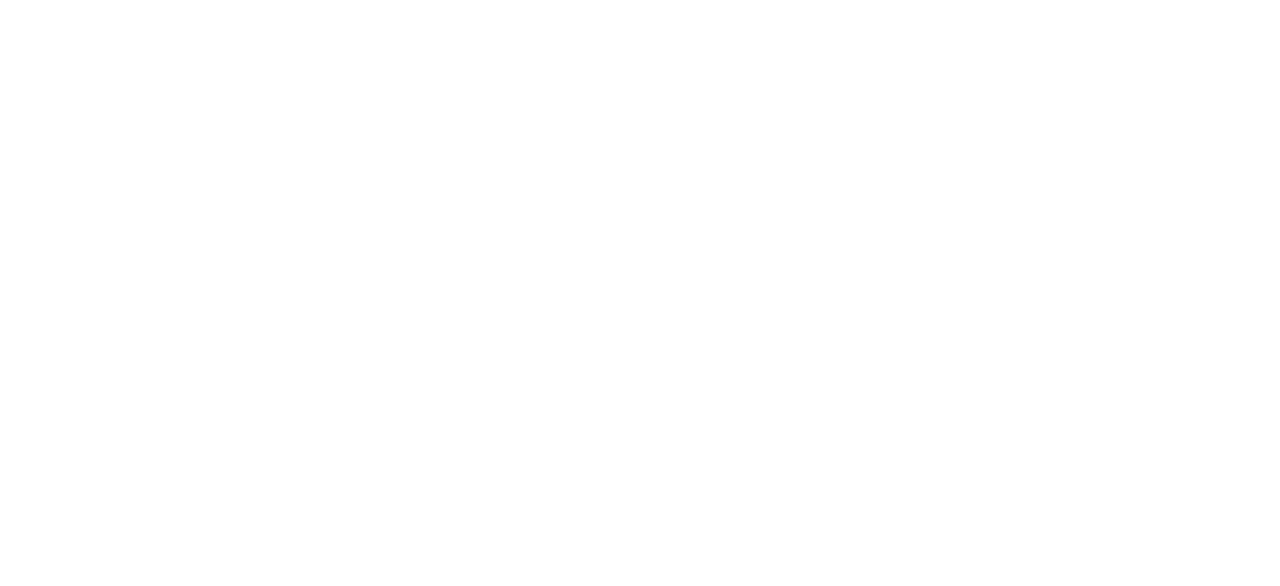
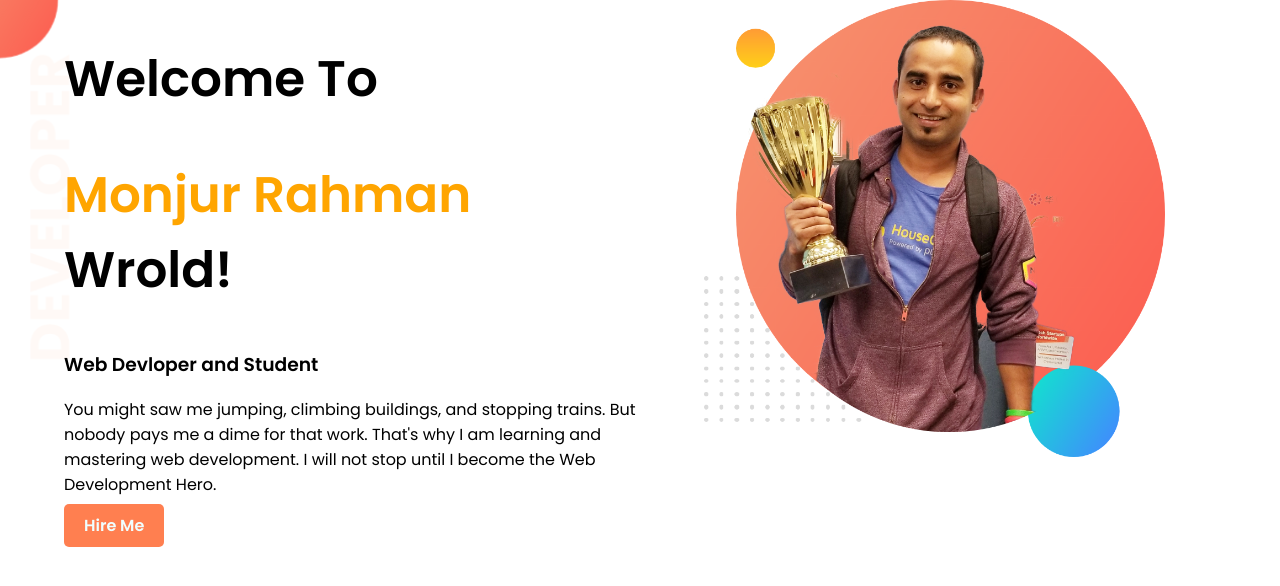
Before and after one commit to chayon4619/devlopoer-portfolio, a plain HTML site: page index.html in a window 1280 px wide. Drawn offline with Linux system fonts and the light colour scheme.

Commit message:
top banner

```diff
--- a/index.html
+++ b/index.html
@@ -1,13 +1,34 @@
 <!DOCTYPE html>
 <html lang="en">
+
 <head>
     <meta charset="UTF-8">
     <meta http-equiv="X-UA-Compatible" content="IE=edge">
     <meta name="viewport" content="width=device-width, initial-scale=1.0">
     <title>Monjur Portfolio</title>
+    <link rel="preconnect" href="https://fonts.googleapis.com">
+    <link rel="preconnect" href="https://fonts.gstatic.com" crossorigin>
+    <link href="https://fonts.googleapis.com/css2?family=Poppins:ital,wght@0,200;0,300;0,400;0,600;1,300&display=swap"
+        rel="stylesheet">
     <link rel="stylesheet" href="style.css">
 </head>
+
 <body>
 
+    <section class="top-banner">
+        <div class="half-w">
+            <h1>Welcome To</h1>
+            <h1><span class="name">Monjur Rahman</span> Wrold!</h1>
+            <h3>Web Devloper and Student</h3>
+            <p>You might saw me jumping, climbing buildings, and stopping trains. But nobody pays me a dime for that
+                work.
+                That's why I am learning and mastering web development. I will not stop until I become the Web
+                Development Hero.
+            </p>
+            <a class="link-btn" target="_blank" href="https://github.com/chayon4619">Hire Me</a>
+        </div>
+        <div class="half-w"><img src="images/jhankar.png" alt=""></div>
+    </section>
 </body>
+
 </html>
--- a/style.css
+++ b/style.css
@@ -0,0 +1,39 @@
+body {
+    font-family: 'Poppins', sans-serif;
+    margin: 0;
+}
+
+h1 {
+    font-size: 50px;
+}
+
+.name {
+    color: orange;
+}
+
+section {
+    display: flex;
+}
+
+.half-w {
+    width: 50%;
+    padding-left: 5%;
+}
+
+.half-w img {
+    width: 80%;
+}
+
+.link-btn {
+    text-decoration: none;
+    background-color: coral;
+    padding: 10px 20px;
+    border-radius: 5px;
+    color: azure;
+    font-weight: 700;
+}
+
+.top-banner {
+    background-image: url(images/top-banner.png);
+    background-repeat: no-repeat;
+}
```
Also changed, not shown: images/dream-bg.png (added), images/exp-bg.png (added), images/jhankar.png (added), images/jhankar2.png (added), images/my-bg.png (added), images/my-bg2.png (added), images/top-banner.png (added).
